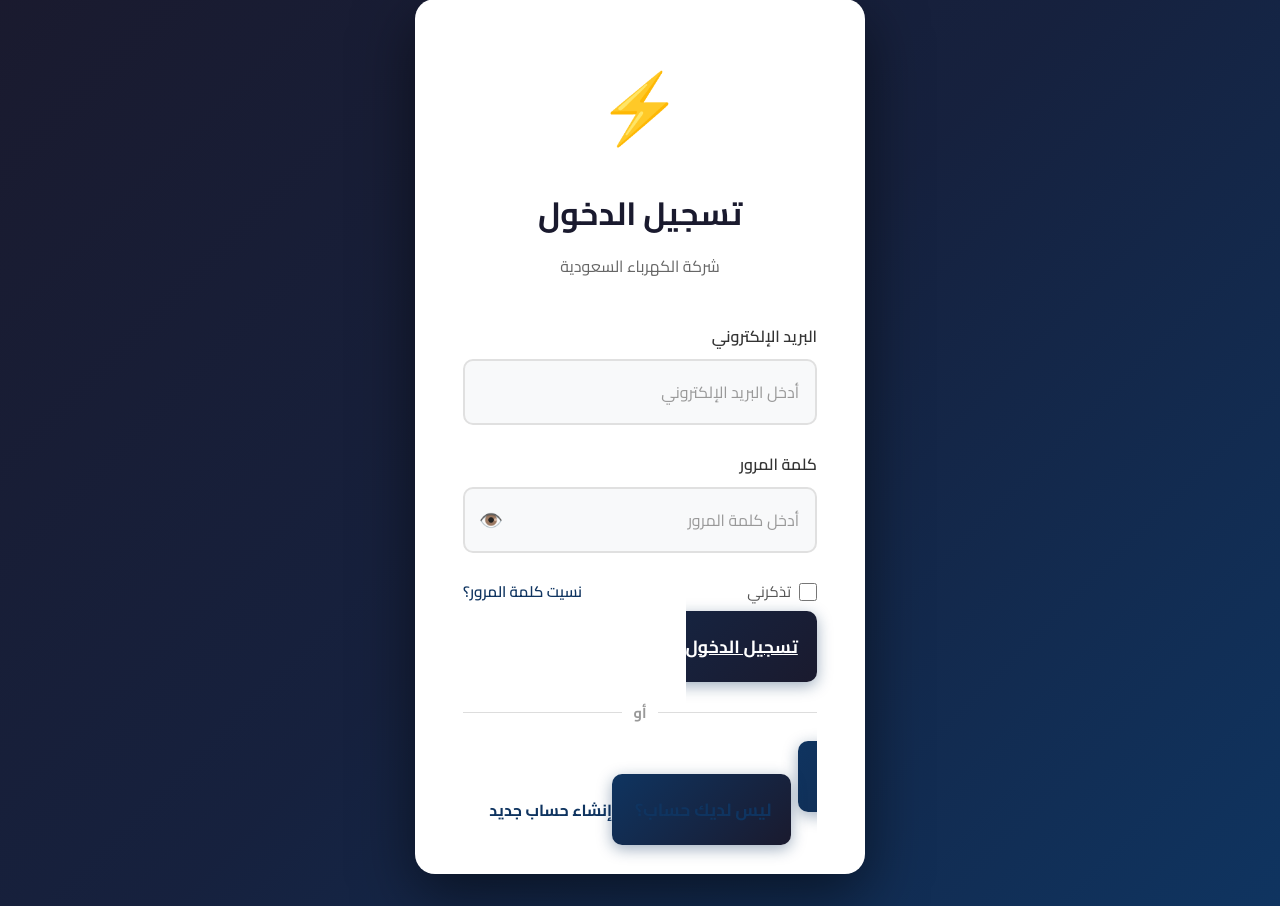
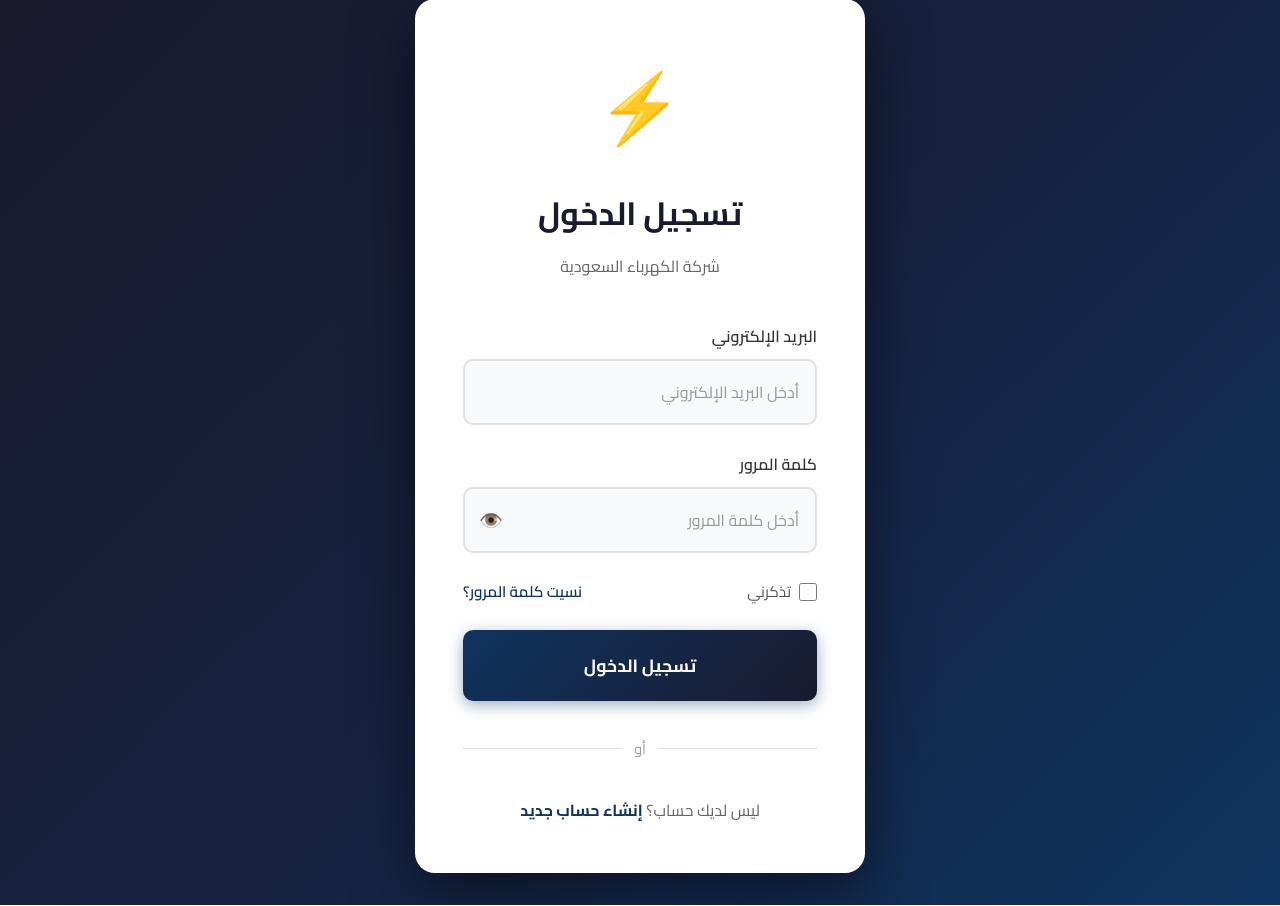
Before and after one commit to b7ls/attendance-system, a Flask app: page /login in a window 1280 px wide. Shown: the part 33-939 px from the top of the page. Run offline with Flask 3, Linux system fonts and the light colour scheme.

Commit message:
Update f2.html

```diff
--- a/templates/f2.html
+++ b/templates/f2.html
@@ -50,7 +50,7 @@
                 <a href="{{ url_for('forgot_password') }}" class="forgot-link">نسيت كلمة المرور؟</a>
             </div>
 
-           <a href="f6.html" <button type="submit" class="btn-login">تسجيل الدخول</button>
+            <button type="submit" class="btn-login">تسجيل الدخول</button>
         </form>
 
         <div class="divider ">
```
